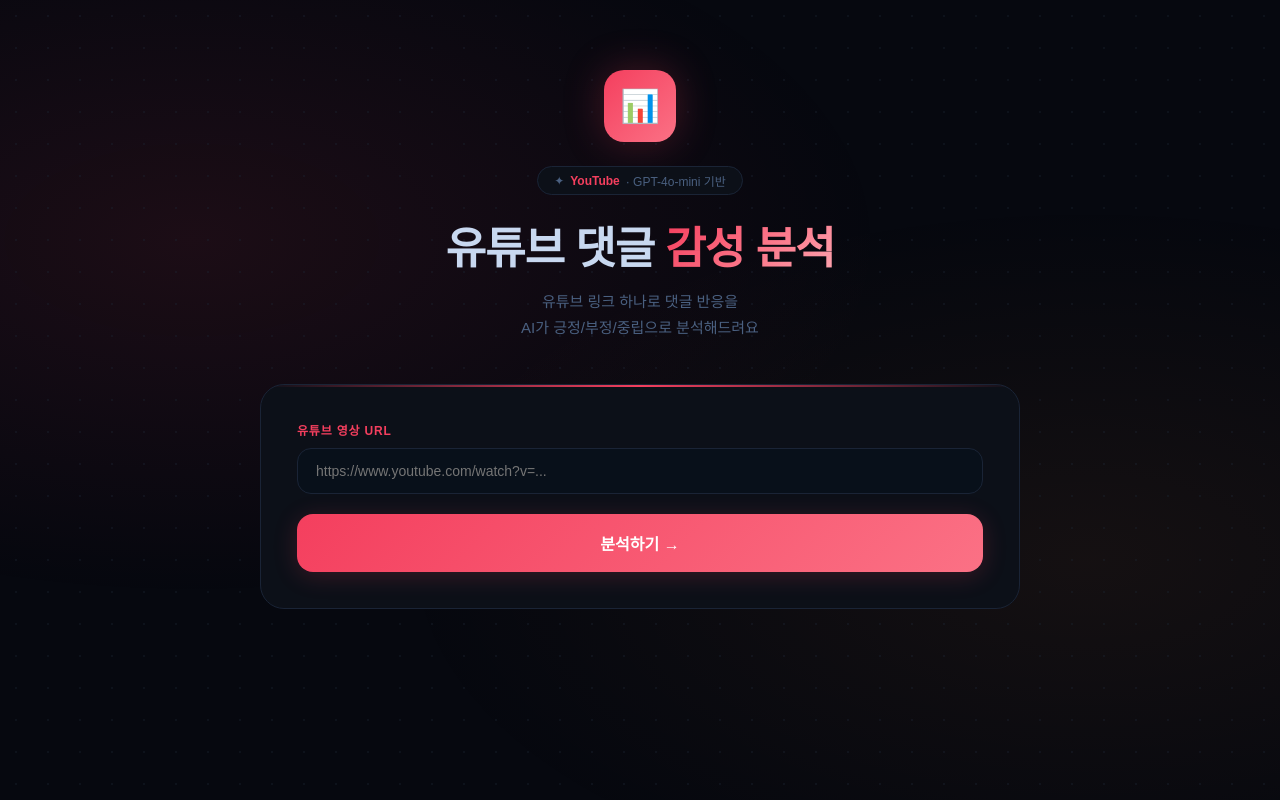
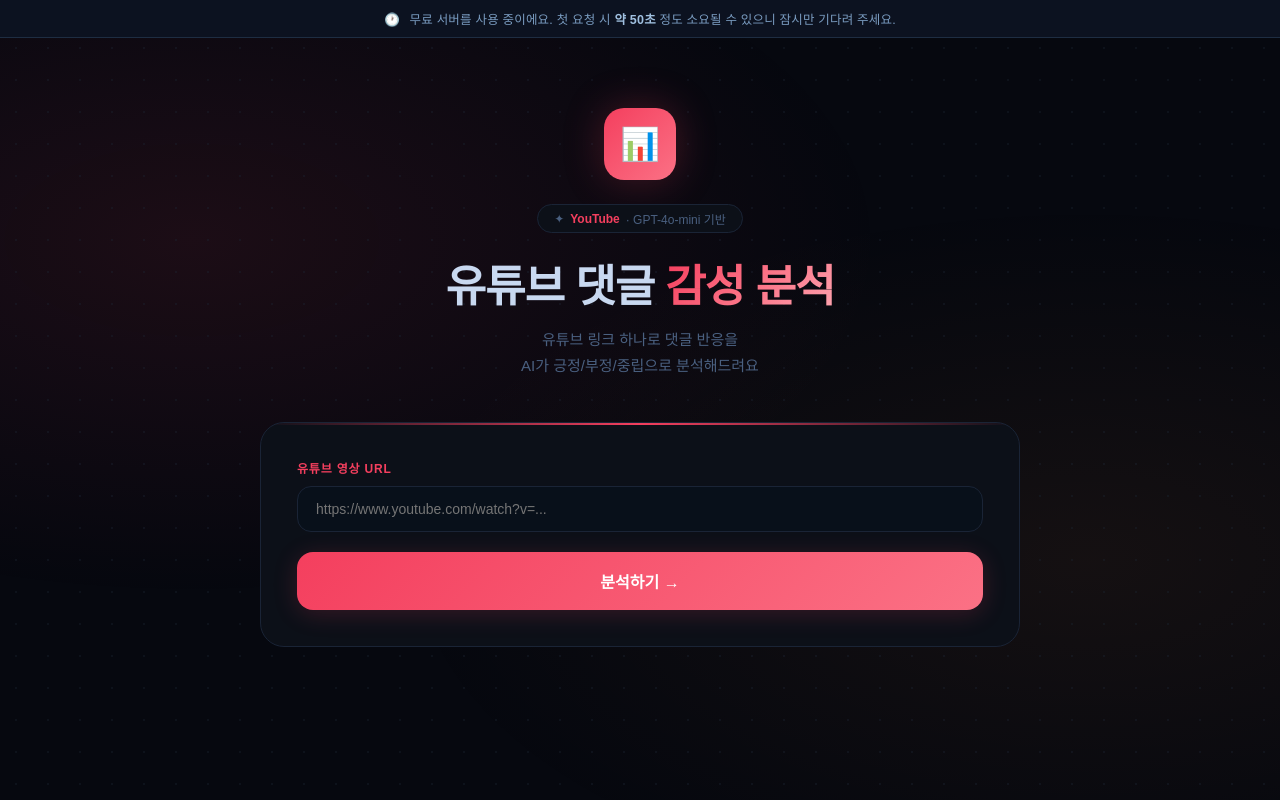
Before and after one commit to sauuri/youtube-comment-analyzer, a plain HTML site: page app/static/index.html in a window 1280 px wide. Drawn offline with Linux system fonts and the light colour scheme.

Commit message:
Add cold-start banner and update demo GIF with scroll

```diff
--- a/app/static/index.html
+++ b/app/static/index.html
@@ -100,6 +100,24 @@
   </style>
 </head>
 <body>
+<div class="cold-start-banner">
+  <span class="cold-start-icon">🕐</span>
+  무료 서버를 사용 중이에요. 첫 요청 시 <strong>약 50초</strong> 정도 소요될 수 있으니 잠시만 기다려 주세요.
+</div>
+<style>
+  .cold-start-banner {
+    position: sticky; top: 0; z-index: 100;
+    background: #0c1220;
+    border-bottom: 1px solid #1e2d42;
+    color: #7a9cc0;
+    font-size: 12.5px;
+    text-align: center;
+    padding: 9px 16px;
+    letter-spacing: 0.2px;
+  }
+  .cold-start-banner strong { color: #a0c0e0; }
+  .cold-start-icon { margin-right: 6px; }
+</style>
 <div class="wrap">
   <div class="hero">
     <div class="hero-icon">📊</div>
```
Also changed, not shown: demo.gif.
